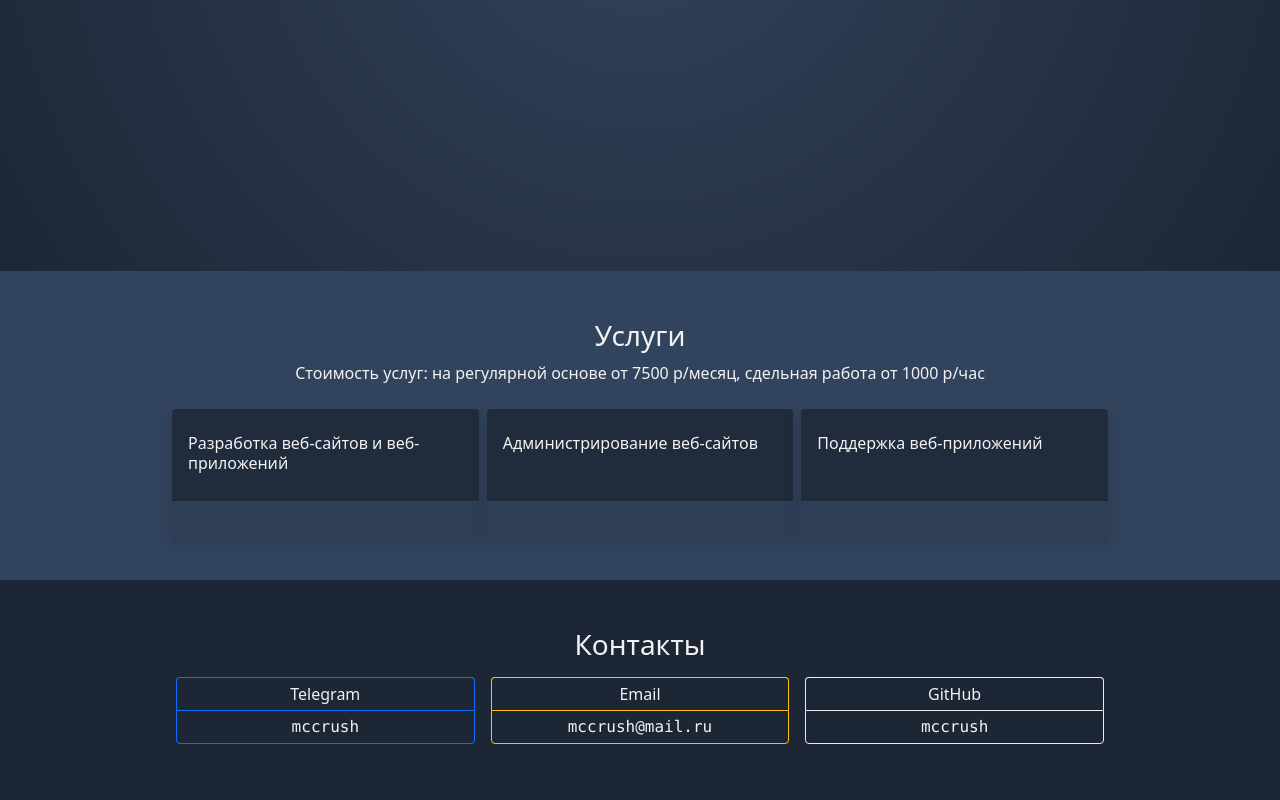
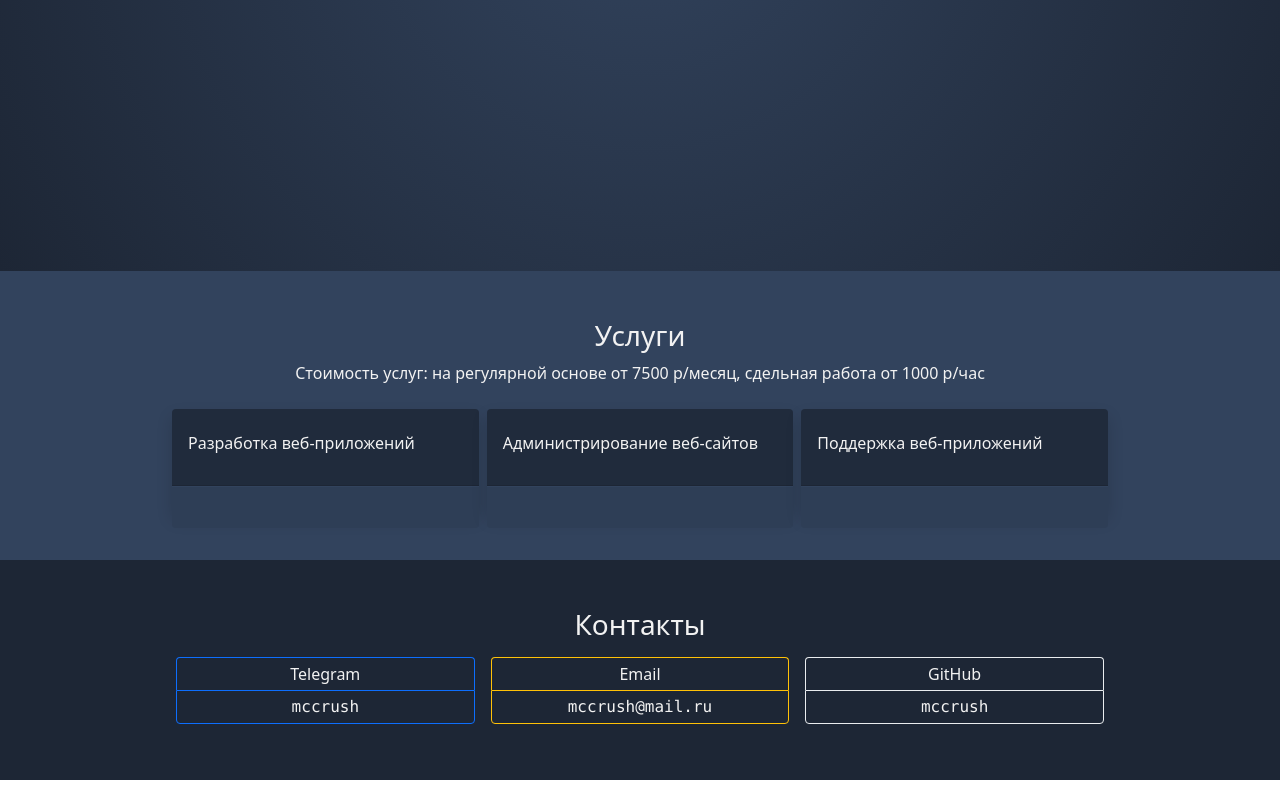
Before and after one commit to mccrush/mccrush.github.io, a Vue app: page / in a window 1280 px wide. Shown: the part 529-1329 px from the top of the page. Built offline with nearby package versions, Linux system fonts and the light colour scheme.

Commit message:
Update description

```diff
--- a/src/data/services.js
+++ b/src/data/services.js
@@ -1,7 +1,7 @@
 export const services = [
   {
     title: '',
-    description: 'Разработка веб-сайтов и веб-приложений',
+    description: 'Разработка веб-приложений',
     alias: '',
     link: '#',
     type: ''
```
